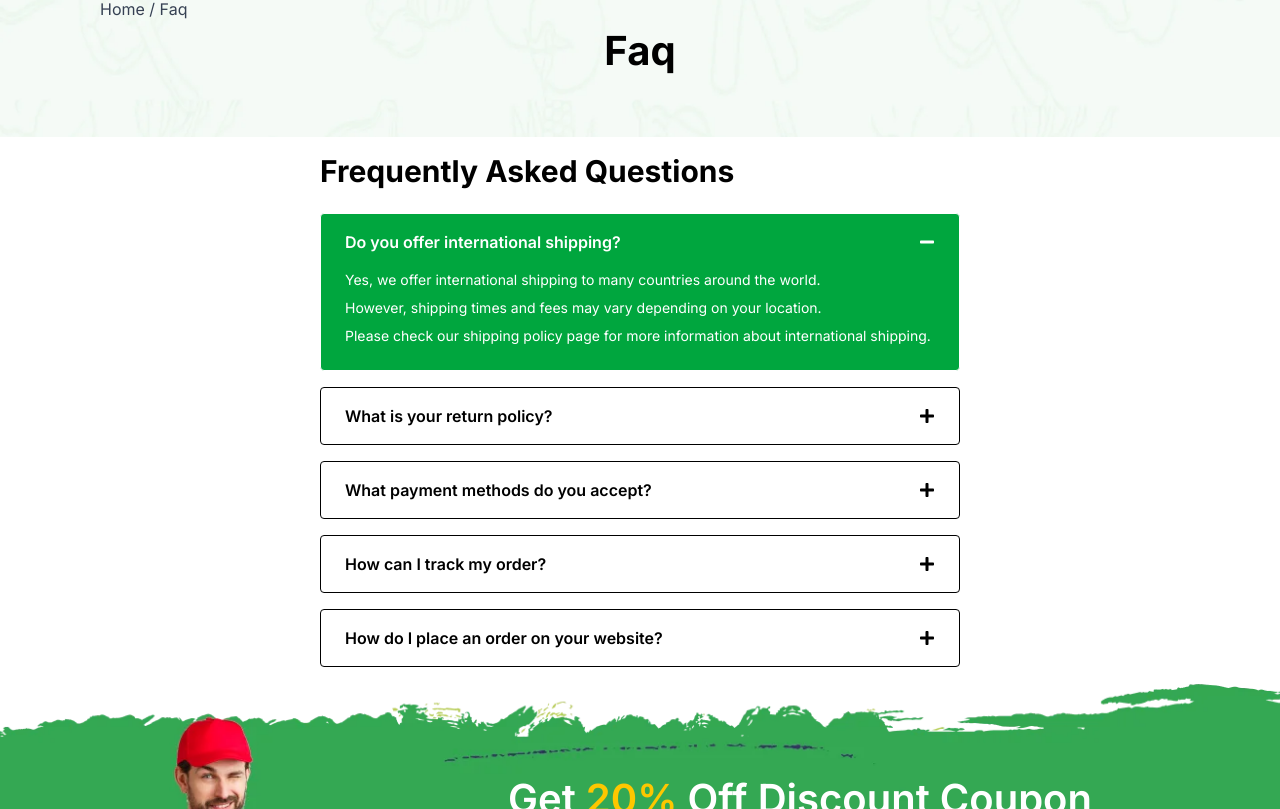
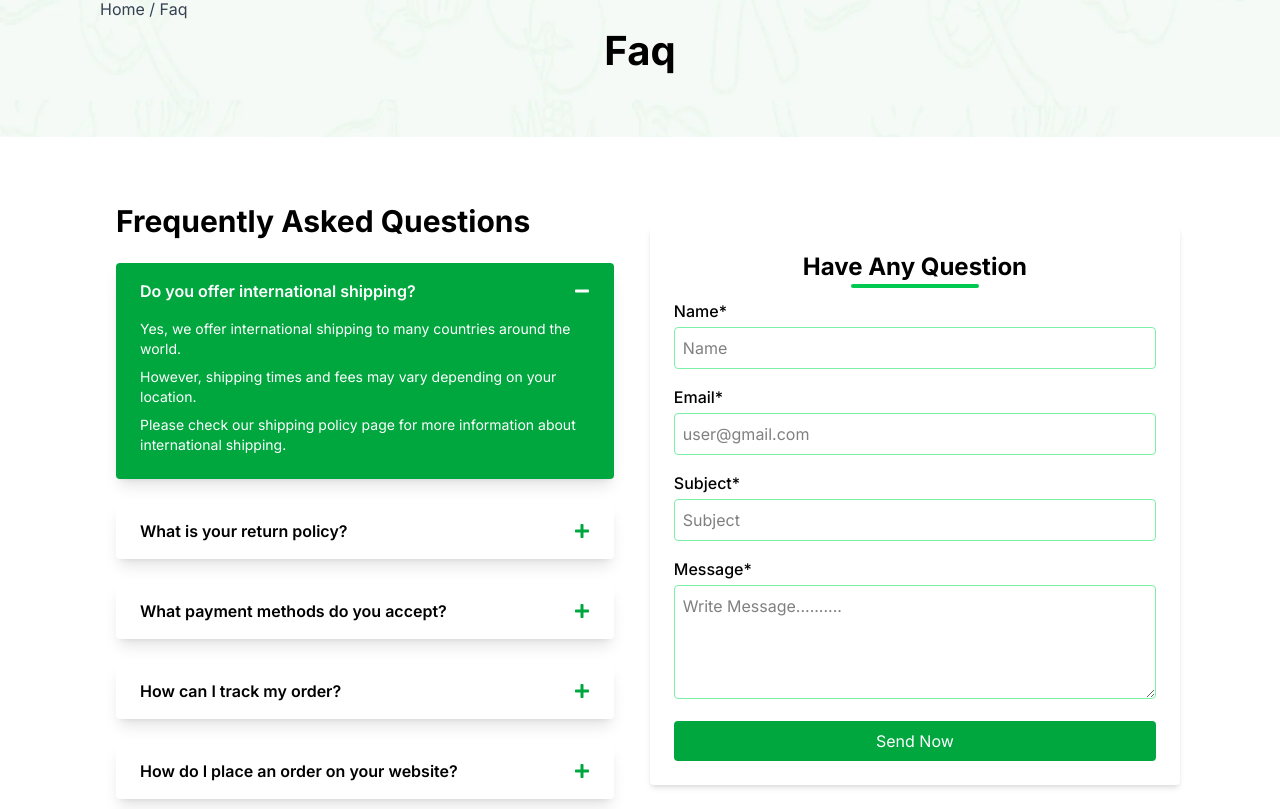
Before and after one commit to ahamedasif07/Project-Fresh-Grocery, a React (Vite) app: page /faq in a window 1280 px wide. Shown: the part 291-1100 px from the top of the page. Built offline with nearby package versions, Linux system fonts and the light colour scheme.

Commit message:
faq page done

```diff
--- /dev/null
+++ b/src/components/ContactFrom/ContactFrom.jsx
@@ -0,0 +1,115 @@
+import React, { useState } from "react";
+
+const ContactForm = () => {
+  const [formData, setFormData] = useState({
+    name: "",
+    email: "",
+    subject: "",
+    message: "",
+  });
+
+  const [status, setStatus] = useState("");
+
+  const handleChange = (e) => {
+    setFormData({ ...formData, [e.target.name]: e.target.value });
+  };
+
+  const handleSubmit = async (e) => {
+    e.preventDefault();
+
+    // Simulate a form submission
+    try {
+      const response = await fetch("https://formspree.io/f/your-form-id", {
+        method: "POST",
+        headers: {
+          "Content-Type": "application/json",
+        },
+        body: JSON.stringify(formData),
+      });
+
+      if (response.ok) {
+        setStatus("Message sent successfully!");
+        setFormData({
+          name: "",
+          email: "",
+          subject: "",
+          message: "",
+        });
+      } else {
+        setStatus("Failed to send message.");
+      }
+    } catch (error) {
+      setStatus("Something went wrong.");
+    }
+  };
+
+  return (
+    <div className="md:w-1/2 w-full  p-6 shadow-md rounded bg-white mt-10">
+      <h2 className="text-2xl font-bold text-center mb-4 relative">
+        Have Any Question
+        <span className="block w-32 h-1 bg-green-500 absolute bottom-[-5px] left-1/2 transform -translate-x-1/2 rounded-full"></span>
+      </h2>
+
+      <form onSubmit={handleSubmit} className="space-y-4 ">
+        <div>
+          <label className="block mb-1 font-medium">Name*</label>
+          <input
+            type="text"
+            name="name"
+            required
+            value={formData.name}
+            onChange={handleChange}
+            placeholder="Name"
+            className="w-full border border-green-300 p-2 rounded outline-none"
+          />
+        </div>
+        <div>
+          <label className="block mb-1 font-medium">Email*</label>
+          <input
+            type="email"
+            name="email"
+            required
+            value={formData.email}
+            onChange={handleChange}
+            placeholder="user@gmail.com"
+            className="w-full border border-green-300 p-2 rounded outline-none"
+          />
+        </div>
+        <div>
+          <label className="block mb-1 font-medium">Subject*</label>
+          <input
+            type="text"
+            name="subject"
+            required
+            value={formData.subject}
+            onChange={handleChange}
+            placeholder="Subject"
+            className="w-full border border-green-300 p-2 rounded outline-none"
+          />
+        </div>
+        <div>
+          <label className="block mb-1 font-medium">Message*</label>
+          <textarea
+            name="message"
+            required
+            value={formData.message}
+            onChange={handleChange}
+            placeholder="Write Message.........."
+            rows="4"
+            className="w-full border border-green-300 p-2 rounded outline-none"
+          />
+        </div>
+        <button
+          type="submit"
+          className="bg-green-600 hover:bg-green-700 text-white w-full py-2 rounded"
+        >
+          Send Now
+        </button>
+      </form>
+
+      {status && <p className="text-center mt-4 text-green-600">{status}</p>}
+    </div>
+  );
+};
+
+export default ContactForm;
--- a/src/components/Faq/Faq.jsx
+++ b/src/components/Faq/Faq.jsx
@@ -39,14 +39,14 @@ const FAQ = () => {
   };
 
   return (
-    <div className="max-w-2xl mx-auto p-4">
+    <div className="md:w-1/2 w-full p-4">
       <h2 className="text-3xl font-bold mb-6">Frequently Asked Questions</h2>
       {faqs.map((faq, index) => {
         const isOpen = openIndex === index;
         return (
           <div
             key={index}
-            className={`mb-4 border rounded transition-colors duration-300 ${
+            className={`mb-6 shadow-lg rounded transition-colors duration-300 ${
               isOpen ? "bg-green-600 text-white" : "bg-white text-black"
             }`}
           >
@@ -55,7 +55,16 @@ const FAQ = () => {
               onClick={() => toggleFAQ(index)}
             >
               {faq.question}
-              {isOpen ? <FaMinus /> : <FaPlus />}
+              {isOpen ? (
+                <span className="text-white">
+                  <FaMinus />
+                </span>
+              ) : (
+                <span className="text-green-600">
+                  {" "}
+                  <FaPlus />
+                </span>
+              )}
             </button>
             <div
               ref={(el) => (contentRefs.current[index] = el)}
--- a/src/pages/Faq.jsx
+++ b/src/pages/Faq.jsx
@@ -1,12 +1,19 @@
 import React from "react";
 import PageHeader from "../components/PageHeader/PageHeader";
 import FAQ from "../components/Faq/Faq";
+import SectionContainer from "../components/SectionContainer/SectionContainer";
+import ContactForm from "../components/ContactFrom/ContactFrom";
 
 const Faq = () => {
   return (
     <div>
       <PageHeader heading="Faq" path="Home / Faq"></PageHeader>
-      <FAQ />
+      <SectionContainer>
+        <div className="flex  gap-5 items-start py-[50px]">
+          <FAQ />
+          <ContactForm />
+        </div>
+      </SectionContainer>
     </div>
   );
 };
```
